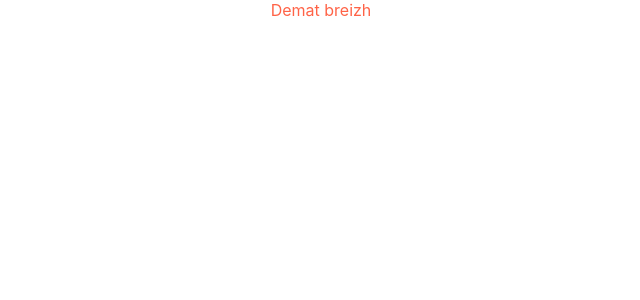
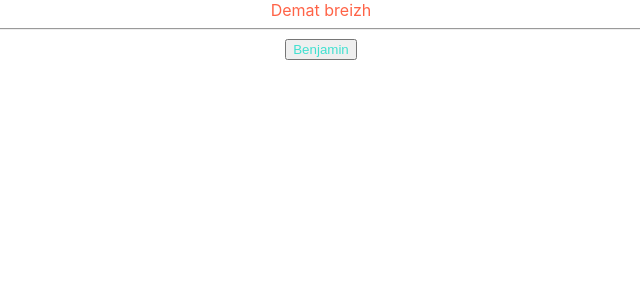
Before and after one commit to hengou/react_training, a React (Create React App) app: page / in a window 1280 px wide. Shown: the top 300 px of the page, without its empty margins (319-959 px from the left). Built offline with nearby package versions, Linux system fonts and the light colour scheme.

Commit message:
add Button component

```diff
--- a/src/App/App.tsx
+++ b/src/App/App.tsx
@@ -1,10 +1,13 @@
 import React from 'react';
 import './App.css';
+import Button from './components/Button/Button'
 
 function App() {
   return (
     <div className="App">
       Demat breizh
+      <hr/>
+        <Button></Button>
     </div>
   );
 }
--- /dev/null
+++ b/src/App/components/Button/Button.css
@@ -0,0 +1,3 @@
+.button{
+    color:turquoise;
+}
--- /dev/null
+++ b/src/App/components/Button/Button.js
@@ -0,0 +1,13 @@
+import React from 'react'
+import './Button.css'
+
+//es6 zero function
+const Button=()=>{
+    return(
+        <button className="button">
+            Benjamin
+        </button>
+    );
+}
+
+export default Button;
```
Also changed, not shown: notes/notes.md (+8 -2 lines), 1 other file (tests, documents, lock files or other folders).
